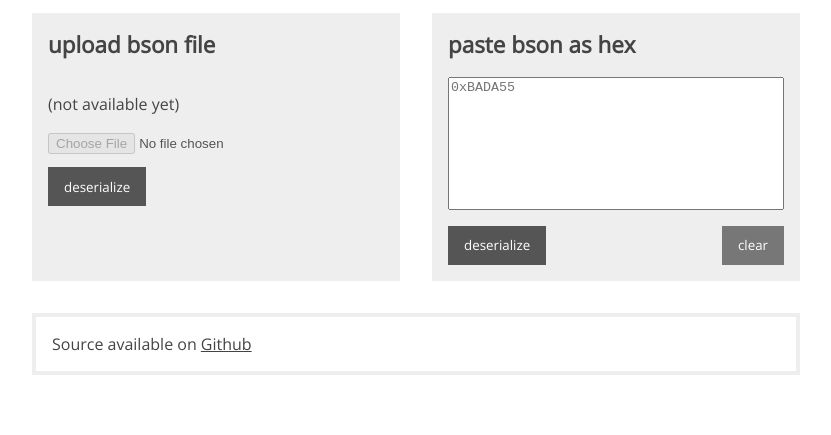
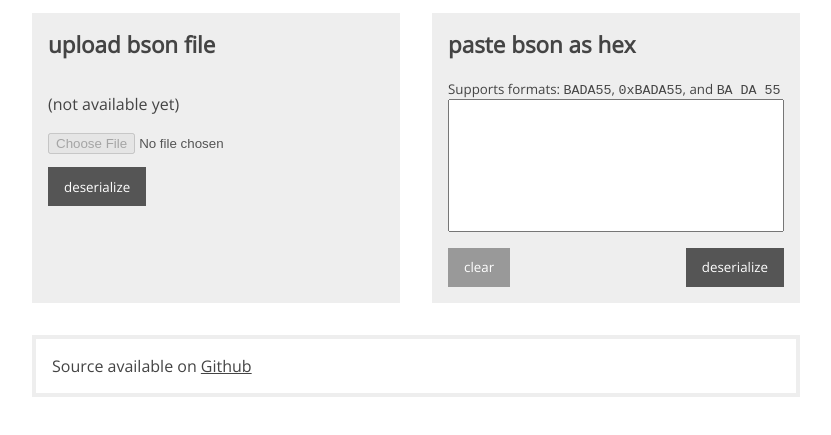
Before and after one commit to branneman/bson2json, a website: page index.html in a window 1280 px wide. Shown: the part 83-518 px from the top of the page, without its empty margins (224-1055 px from the left). Drawn offline with nearby package versions, Linux system fonts and the light colour scheme.

Commit message:
feat: Added support for different hex formats

```diff
--- a/index.html
+++ b/index.html
@@ -26,14 +26,11 @@
         </section>
         <section class="layout__feature">
           <h2>paste bson as hex</h2>
-          <textarea
-            id="bson_hexinput"
-            class="bson_hexinput"
-            placeholder="0xBADA55"
-          ></textarea>
+          <small>Supports formats: <code>BADA55</code>, <code>0xBADA55</code>, and <code>BA DA 55</code></small>
+          <textarea id="bson_hexinput" class="bson_hexinput"></textarea>
           <div class="layout__feature-container">
+            <button id="clear-hex" class="button button--secondary">clear</button>
             <button id="deserialize-hex" class="button">deserialize</button>
-            <button id="clear-hex" class="button button--secondary">clear</button>
           </div>
         </section>
       </div>
--- a/static/app.css
+++ b/static/app.css
@@ -44,10 +44,6 @@ a {
 }
 
 .button {
-  font-family: Open Sans;
-  color: #fff;
-  background-color: #555;
-  padding: 0.4rem 1rem;
   height: 2.4375rem;
   margin: 0;
   border: 0;
@@ -55,9 +51,12 @@ a {
   -webkit-text-decoration: none;
   text-decoration: none;
   cursor: pointer;
+  background-color: #555;
+  color: #fff;
+  font-family: Open Sans;
 }
 .button--secondary {
-  background-color: #777;
+  background-color: #999;
 }
 
 .layout {
--- a/static/app.js
+++ b/static/app.js
@@ -41,9 +41,14 @@ function showError() {
 }
 
 function hexStringToUint8Array(str) {
-  // Remove prefixed 0x, if available
+  // Remove prefixed 0x, if used like 0xBADA55
   if (str.substr(0, 2) === '0x') {
     str = str.substr(2)
+  }
+
+  // Remove spaces, if used like: BA DA 55
+  if (str.substr(2, 1) === ' ') {
+    str = str.replace(/ /g, '')
   }
 
   // Split into hex chunks
```
